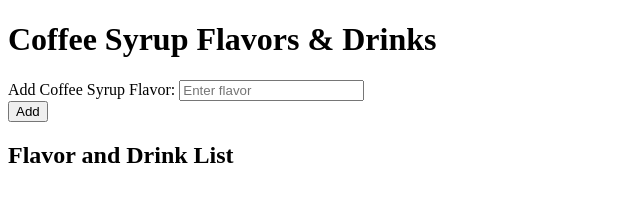
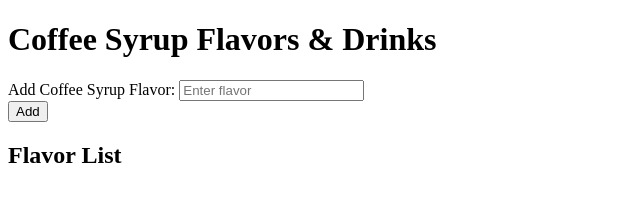
Before and after one commit to MarieReRe/MaeFlowerCoffeeShop, a plain HTML site: page index.html in a window 1280 px wide. Shown: the whole page, without its empty margins (0-640 px from the left). Drawn offline with Linux system fonts and the light colour scheme.

Commit message:
add Flavor List

```diff
--- a/index.html
+++ b/index.html
@@ -14,8 +14,7 @@
             <input type="text" id="flavor" placeholder="Enter flavor" />
           </div>
           <button id="addButton">Add</button>
-
-          <h2>Flavor and Drink List</h2>
+          <h2>Flavor List</h2>
           <ul id="flavorList"></ul>
         </div>
       </body>
```
